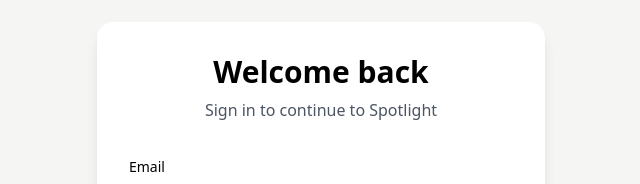
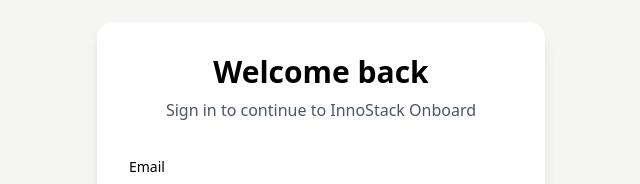
Before and after one commit to Rojin4455/InnoStackOnboard, a React (Create React App) app: page / in a window 1280 px wide. Shown: the part 156-340 px from the top of the page, without its empty margins (319-959 px from the left). Built offline with nearby package versions, Linux system fonts and the light colour scheme; no server answers.

Commit message:
login page issue fixed (title)

```diff
--- a/src/pages/LoginPage.jsx
+++ b/src/pages/LoginPage.jsx
@@ -95,7 +95,7 @@
         <div className="bg-white p-8 rounded-2xl shadow-lg w-full max-w-md">
           <div className="text-center mb-8">
             <h1 className="text-3xl font-bold mb-2">Welcome back</h1>
-            <p className="text-gray-600">Sign in to continue to Spotlight</p>
+            <p className="text-gray-600">Sign in to continue to InnoStack Onboard</p>
           </div>
 
           <form onSubmit={handleSubmit(onSubmit)} className="space-y-4">
```
